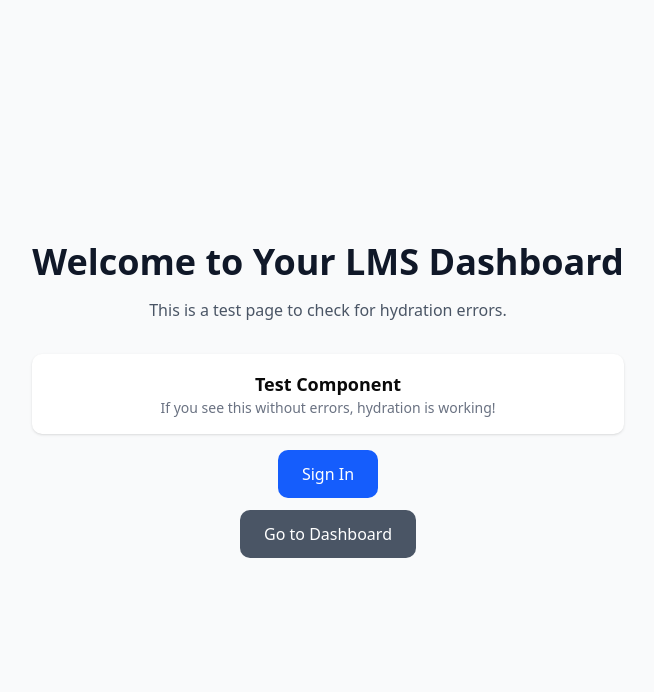
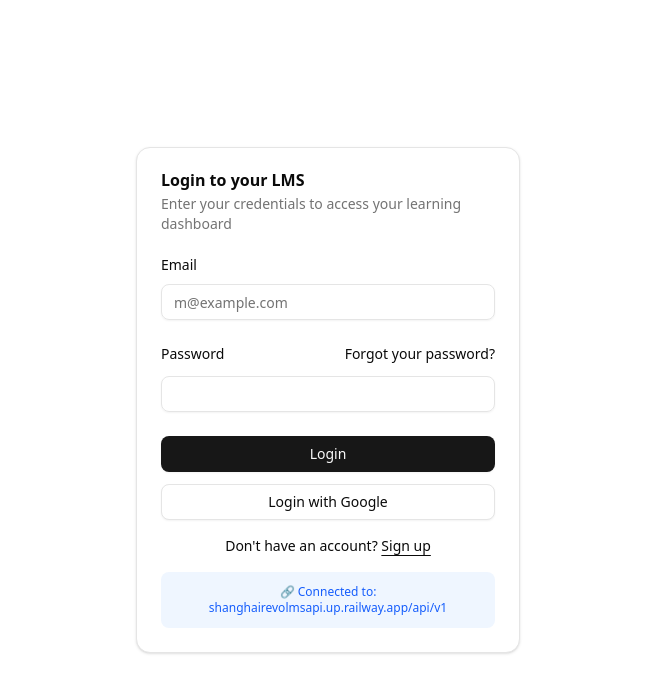
Before and after one commit to revou-fsse-feb25/final-project-fe-aetherx24, a Next.js app: page / in a window 1280 px wide. Shown: the top 692 px of the page, without its empty margins (312-966 px from the left). Built offline with nearby package versions, Linux system fonts and the light colour scheme; no server answers.

Commit message:
feat: used shadcn for login page

```diff
--- a/src/app/page.tsx
+++ b/src/app/page.tsx
@@ -1,38 +1,11 @@
-import Link from 'next/link';
+import { LoginForm } from "@/components/login-form"
 
 export default function Home() {
   return (
-    <div className="min-h-screen bg-gray-50 flex items-center justify-center">
-      <div className="text-center">
-        <h1 className="text-4xl font-bold text-gray-900 mb-4">
-          Welcome to Your LMS Dashboard
-        </h1>
-        <p className="text-gray-600 mb-8">
-          This is a test page to check for hydration errors.
-        </p>
-        <div className="space-y-4">
-          <div className="bg-white p-4 rounded-lg shadow">
-            <h2 className="text-lg font-semibold">Test Component</h2>
-            <p className="text-sm text-gray-500">If you see this without errors, hydration is working!</p>
-          </div>
-
-          <div className="space-y-3">
-            <Link
-              href="/login"
-              className="inline-block bg-blue-600 text-white px-6 py-3 rounded-lg hover:bg-blue-700 transition-colors"
-            >
-              Sign In
-            </Link>
-            <br />
-            <Link
-              href="/dashboard"
-              className="inline-block bg-gray-600 text-white px-6 py-3 rounded-lg hover:bg-gray-700 transition-colors"
-            >
-              Go to Dashboard
-            </Link>
-          </div>
-        </div>
+    <div className="flex min-h-screen w-full items-center justify-center p-6 md:p-10">
+      <div className="w-full max-w-sm">
+        <LoginForm />
       </div>
     </div>
-  );
+  )
 }
--- a/src/components/login-form.tsx
+++ b/src/components/login-form.tsx
@@ -1,37 +1,83 @@
-import { cn } from "@/lib/utils"
-import { Button } from "@/components/ui/button"
+"use client";
+
+import { useState } from "react";
+import { useRouter } from "next/navigation";
+import { cn } from "@/lib/utils";
+import { Button } from "@/components/ui/button";
 import {
   Card,
   CardContent,
   CardDescription,
   CardHeader,
   CardTitle,
-} from "@/components/ui/card"
-import { Input } from "@/components/ui/input"
-import { Label } from "@/components/ui/label"
+} from "@/components/ui/card";
+import { Input } from "@/components/ui/input";
+import { Label } from "@/components/ui/label";
+import { apiClient } from "@/lib/apiClient";
 
 export function LoginForm({
   className,
   ...props
 }: React.ComponentProps<"div">) {
+  const [email, setEmail] = useState("");
+  const [password, setPassword] = useState("");
+  const [loading, setLoading] = useState(false);
+  const [error, setError] = useState("");
+  const router = useRouter();
+
+  const handleSubmit = async (e: React.FormEvent) => {
+    e.preventDefault();
+    setLoading(true);
+    setError("");
+
+    try {
+      if (email && password) {
+        // Call the real API
+        const response = await apiClient.login({ email, password });
+
+        // Store the JWT token
+        localStorage.setItem("token", response.token);
+        localStorage.setItem("user", JSON.stringify(response.user));
+
+        // Redirect to dashboard
+        router.push("/dashboard");
+      } else {
+        setError("Please fill in all fields");
+      }
+    } catch (err) {
+      console.error("Login error:", err);
+      setError(err instanceof Error ? err.message : "Login failed. Please try again.");
+    } finally {
+      setLoading(false);
+    }
+  };
+
   return (
     <div className={cn("flex flex-col gap-6", className)} {...props}>
       <Card>
         <CardHeader>
-          <CardTitle>Login to your account</CardTitle>
+          <CardTitle>Login to your LMS</CardTitle>
           <CardDescription>
-            Enter your email below to login to your account
+            Enter your credentials to access your learning dashboard
           </CardDescription>
         </CardHeader>
         <CardContent>
-          <form>
+          <form onSubmit={handleSubmit}>
             <div className="flex flex-col gap-6">
+              {error && (
+                <div className="bg-red-50 border border-red-200 text-red-600 px-4 py-3 rounded-md text-sm">
+                  {error}
+                </div>
+              )}
+
               <div className="grid gap-3">
                 <Label htmlFor="email">Email</Label>
                 <Input
                   id="email"
                   type="email"
                   placeholder="m@example.com"
+                  value={email}
+                  onChange={(e) => setEmail(e.target.value)}
                   required
                 />
               </div>
@@ -45,13 +91,19 @@ export function LoginForm({
                     Forgot your password?
                   </a>
                 </div>
-                <Input id="password" type="password" required />
+                <Input
+                  id="password"
+                  type="password"
+                  value={password}
+                  onChange={(e) => setPassword(e.target.value)}
+                  required
+                />
               </div>
               <div className="flex flex-col gap-3">
-                <Button type="submit" className="w-full">
-                  Login
+                <Button type="submit" className="w-full" disabled={loading}>
+                  {loading ? "Signing in..." : "Login"}
                 </Button>
-                <Button variant="outline" className="w-full">
+                <Button variant="outline" className="w-full" type="button">
                   Login with Google
                 </Button>
               </div>
@@ -62,9 +114,16 @@ export function LoginForm({
                 Sign up
               </a>
             </div>
+
+            {/* Backend connection info */}
+            <div className="mt-4 bg-blue-50 p-3 rounded-md">
+              <p className="text-xs text-blue-600 text-center">
+                🔗 Connected to: shanghairevolmsapi.up.railway.app/api/v1
+              </p>
+            </div>
           </form>
         </CardContent>
       </Card>
     </div>
-  )
+  );
 }
```
